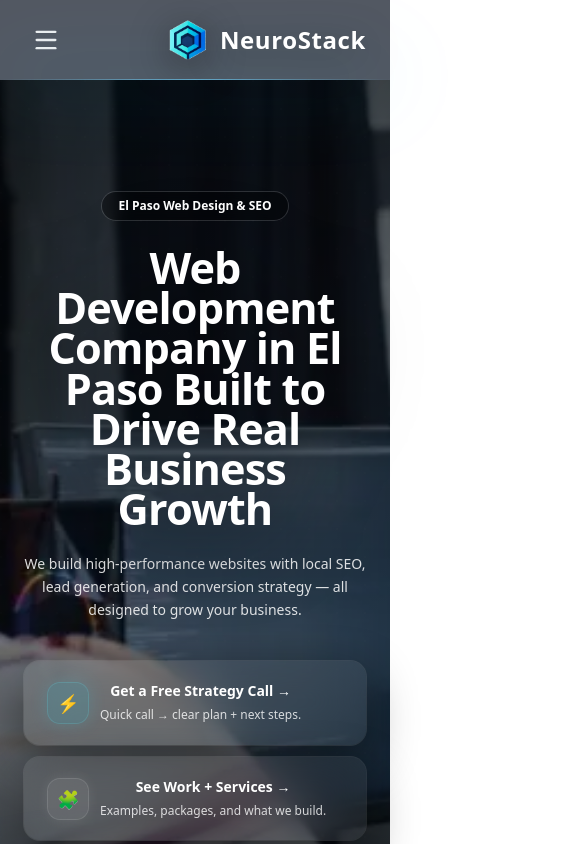
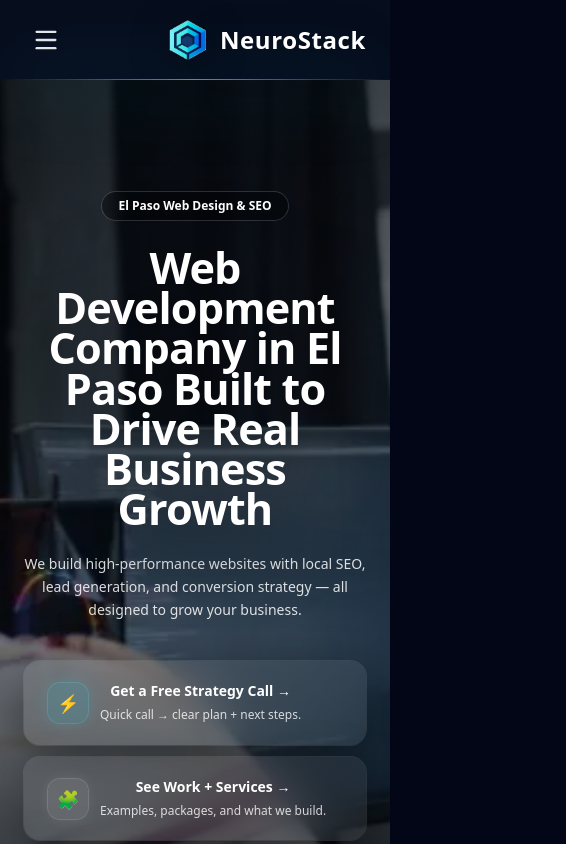
Before and after one commit to BrooksDav46/neurostack, a React (Vite) app: page / in a window 390 px wide. Shown: the top 844 px of the page, 566 px wide, since content can reach past the window. Built offline with nearby package versions, Linux system fonts and the light colour scheme.

Commit message:
Fixed mobile zoom out issues

```diff
--- a/index.html
+++ b/index.html
@@ -7,9 +7,10 @@
 
     <title>NeuroStack — Web Development, SEO & Automations</title>
     <meta
-      name="description"
-      content="NeuroStack builds fast, modern websites with clean UI, local SEO, and automations that convert visitors into leads."
+      name="viewport"
+      content="width=device-width, initial-scale=1, viewport-fit=cover"
     />
+
   </head>
 
   <body>
--- a/src/index.css
+++ b/src/index.css
@@ -1 +1,21 @@
 @import "tailwindcss";
+
+html,
+body,
+#root {
+  height: 100%;
+  background: #020617; /* your site bg */
+}
+
+body {
+  margin: 0;
+  overflow-x: hidden;
+}
+
+body {
+  overflow-x: hidden;
+}
+
+#root {
+  overflow-x: clip;
+}
```
